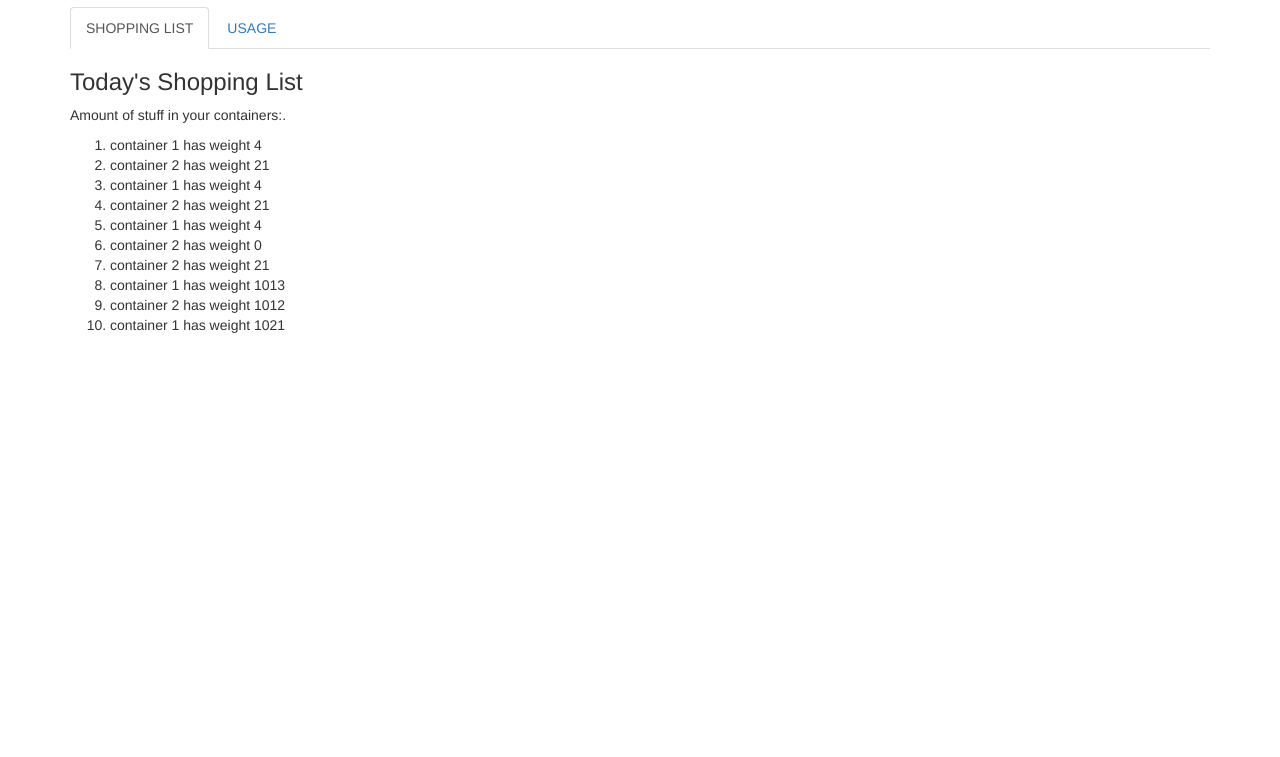
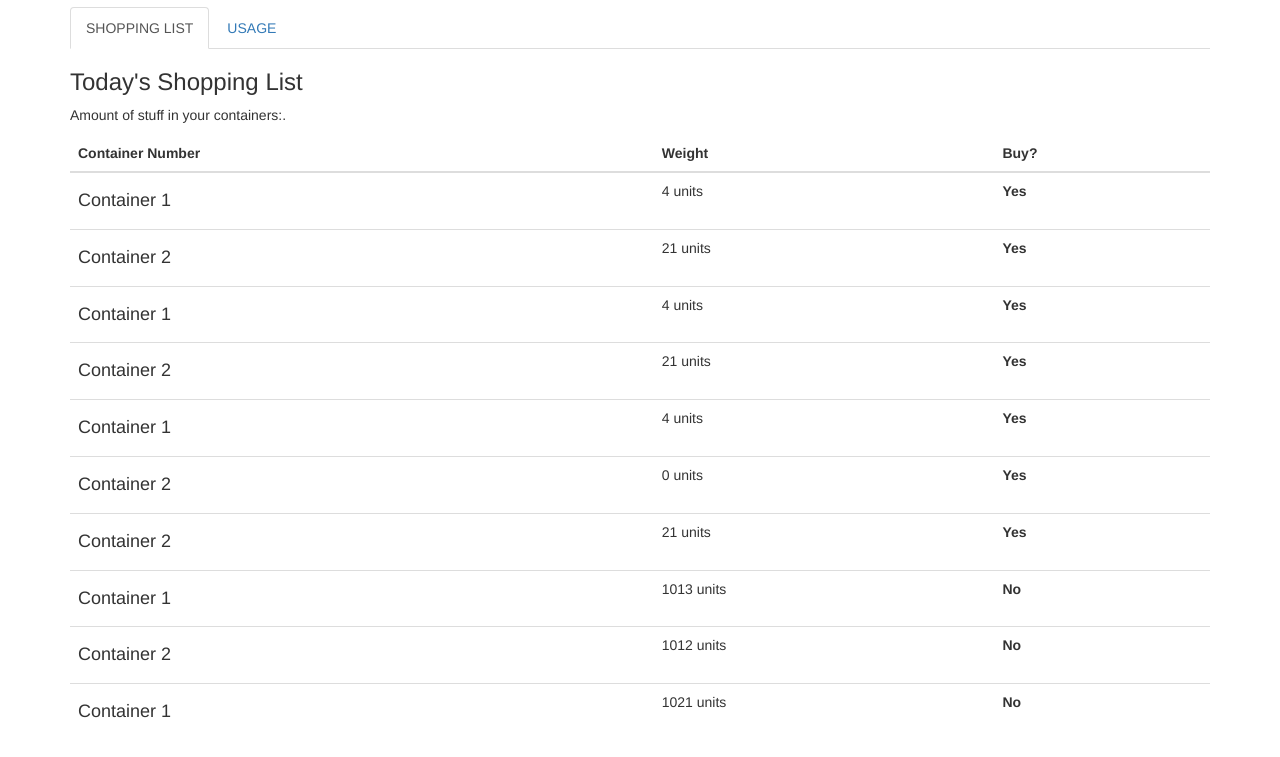
Before and after one commit to sahil87/intelIoT, a website: page loadsensor/html/index.html in a window 1280 px wide. Shown: the part 63-820 px from the top of the page. Drawn offline with Linux system fonts and the light colour scheme.

Commit message:
Adding stuff

```diff
--- a/loadsensor/html/index.html
+++ b/loadsensor/html/index.html
@@ -22,6 +22,25 @@
         <div id="home" class="tab-pane fade in active">
             <h3>Today's Shopping List</h3>
             <p>Amount of stuff in your containers:.</p>
+
+            <table class="table table-hover">
+                <thead>
+                <tr>
+                    <th>Container Number</th>
+                    <th>Weight</th>
+                    <th>Buy?</th>
+                </tr>
+                </thead>
+                <tbody id="tbody">
+                    <tr>
+                        <td>John</td>
+                        <td>Doe</td>
+                        <td>john@example.com</td>
+                    </tr>
+                </tbody>
+            </table>
+
+
             <ol id="shopping_list">
             </ol>
 
--- a/loadsensor/html/onload.js
+++ b/loadsensor/html/onload.js
@@ -4,11 +4,18 @@ function updateData() {
     console.log('Updating data: ');
     $.get("/output.json", function (data, status) {
         console.log('Amount of data: ', data.length);
-        var $div = $('#shopping_list');
+        var $div = $('#tbody');
         $div.contents().remove();
+
         $.each(data, function(key, value){
             console.log(key, value);
-            $div.append('<li>container '+value.containerNo+' has weight '+value.weight+'</li>');
+            $div.append(
+                '<tr>' +
+                '<td><h4>Container '+value.containerNo+'</h4></td>' +
+                '<td>'+value.weight+' units</td>' +
+                '<td><b>'+ (value.weight > 400 ? 'No' : 'Yes' )+'</b></td>' +
+                '</tr>'
+            );
         });
     });
 }
```
